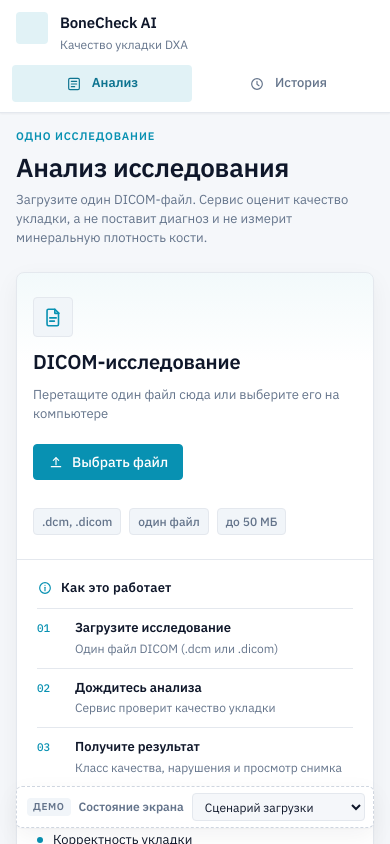
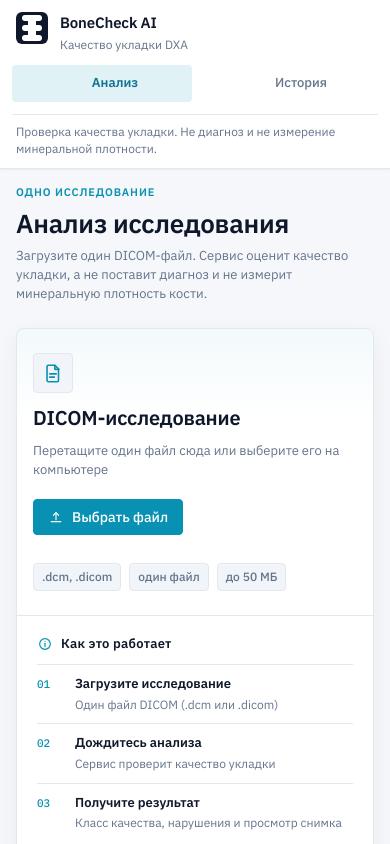
Before and after one commit to mister-kaka/bonecheck-ai, a React (Vite) app in the folder frontend/: page / in a window 390 px wide. Built offline with nearby package versions, Linux system fonts and the light colour scheme; some icons are missing.

Commit message:
Перенесла шапку и убрала черновой переключатель экранов

```diff
--- a/frontend/src/App.tsx
+++ b/frontend/src/App.tsx
@@ -1,5 +1,5 @@
 import { Routes, Route, Navigate } from "react-router-dom";
-import { AppHeader } from "./components/AppHeader";
+import { AppHeader } from "./components/layout/AppHeader";
 import Home from "./pages/Home/Home";
 import { HistoryPage } from "./pages/HistoryPage/HistoryPage";
 import { StudyPage } from "./pages/StudyPage/StudyPage";
--- a/frontend/src/styles/AppHeader.module.css
+++ b/frontend/src/components/layout/AppHeader.module.css
@@ -18,21 +18,32 @@
   display: flex;
   align-items: flex-start;
   gap: 12px;
-  padding: 0 8px;
+  padding: 6px 8px;
   min-width: 0;
+  border-radius: var(--radius-sm);
+  color: inherit;
+  text-decoration: none;
+  cursor: pointer;
 }
 
-.brand > div {
+.brand:hover {
+  background: var(--color-bg-soft);
+}
+
+.brand:focus-visible {
+  outline: 2px solid var(--color-accent);
+  outline-offset: 2px;
+}
+
+.brandText {
   min-width: 0;
 }
 
 .mark {
-  display: inline-flex;
+  display: block;
   width: 32px;
   height: 32px;
   flex-shrink: 0;
-  background: var(--color-info-bg);
-  border-radius: var(--radius-sm);
 }
 
 .title {
@@ -50,7 +61,6 @@
   font-size: var(--fs-tiny);
   font-weight: 400;
   color: var(--color-text-secondary);
-  white-space: nowrap;
 }
 
 .nav {
@@ -132,12 +142,7 @@
   }
 
   .note {
-    display: none;
+    margin-top: 0;
+    padding: 8px 4px 0;
   }
 }
-
-@media (max-width: 375px) {
-  .product {
-    display: none;
-  }
-}
--- a/frontend/src/components/AppHeader.tsx
+++ b/frontend/src/components/layout/AppHeader.tsx
@@ -1,17 +1,17 @@
 import { NavLink } from "react-router-dom";
-import { Icon } from "./Icon";
-import styles from "../styles/AppHeader.module.css";
+import { Icon } from "../ui/Icon";
+import styles from "./AppHeader.module.css";
 
 export function AppHeader() {
   return (
     <header className={styles.header}>
-      <div className={styles.brand}>
-        <span className={styles.mark} aria-hidden="true" />
-        <div>
+      <NavLink to="/" className={styles.brand} aria-label="BoneCheck AI, на главную">
+        <img className={styles.mark} src="/favicon.svg" alt="" width={32} height={32} />
+        <span className={styles.brandText}>
           <span className={styles.title}>BoneCheck AI</span>
           <span className={styles.product}>Качество укладки DXA</span>
-        </div>
-      </div>
+        </span>
+      </NavLink>
 
       <nav className={styles.nav} aria-label="Разделы">
         <NavLink
@@ -40,7 +40,7 @@
       </nav>
 
       <p className={styles.note}>
-        Поддержка оценки укладки. Не диагноз и не измерение минеральной плотности.
+        Проверка качества укладки. Не диагноз и не измерение минеральной плотности.
       </p>
     </header>
   );
--- a/frontend/src/dev/DevStateSwitcher.module.css
+++ /dev/null
@@ -1,66 +0,0 @@
-.switcher {
-  position: fixed;
-  right: 16px;
-  bottom: 16px;
-  z-index: 30;
-  display: flex;
-  align-items: center;
-  gap: 8px;
-  max-width: min(420px, calc(100vw - 32px));
-  padding: 6px 8px 6px 10px;
-  border: 1px dashed var(--color-border-strong);
-  border-radius: var(--radius-md);
-  background: var(--color-bg-surface);
-  box-shadow: var(--shadow-md);
-}
-
-.mark {
-  flex-shrink: 0;
-  padding: 2px 6px;
-  border-radius: var(--radius-sm);
-  background: var(--color-bg-soft);
-  color: var(--color-text-secondary);
-  font-size: 10px;
-  font-weight: 700;
-  letter-spacing: 0.06em;
-  text-transform: uppercase;
-}
-
-.label {
-  display: flex;
-  align-items: center;
-  gap: 8px;
-  min-width: 0;
-  color: var(--color-text-secondary);
-  font-size: var(--fs-tiny);
-  font-weight: 600;
-}
-
-.select {
-  min-width: 0;
-  max-width: 220px;
-  height: 28px;
-  padding: 0 8px;
-  border: 1px solid var(--color-border);
-  border-radius: var(--radius-sm);
-  background: var(--color-bg-app);
-  color: var(--color-text-primary);
-  font-size: var(--fs-tiny);
-}
-
-@media (max-width: 768px) {
-  .switcher {
-    left: 16px;
-    right: 16px;
-    max-width: none;
-  }
-
-  .label {
-    flex: 1;
-  }
-
-  .select {
-    flex: 1;
-    max-width: none;
-  }
-}
--- a/frontend/src/dev/DevStateSwitcher.tsx
+++ /dev/null
@@ -1,47 +0,0 @@
-import type { DemoMode } from "./homePreview";
-import styles from "./DevStateSwitcher.module.css";
-
-const OPTIONS: Array<{ id: DemoMode; label: string }> = [
-  { id: "live", label: "Сценарий загрузки" },
-  { id: "idle", label: "Пустой экран" },
-  { id: "selected", label: "Файл выбран" },
-  { id: "uploading", label: "Загрузка" },
-  { id: "validation-empty", label: "Ошибка: пустой файл" },
-  { id: "validation-type", label: "Ошибка: формат" },
-  { id: "validation-size", label: "Ошибка: размер" },
-  { id: "processing", label: "Анализ" },
-  { id: "result-ok", label: "Результат без нарушения" },
-  { id: "result-violation", label: "Нарушение: позвоночник" },
-  { id: "result-hip", label: "Нарушение: бедро" },
-  { id: "result-no-prob", label: "Результат без вероятности" },
-  { id: "analysis-error", label: "Ошибка анализа" },
-];
-
-interface DevStateSwitcherProps {
-  value: DemoMode;
-  onChange: (mode: DemoMode) => void;
-}
-
-/** Временный переключатель состояний. Удалить src/dev, когда главная пойдёт в API. */
-export function DevStateSwitcher({ value, onChange }: DevStateSwitcherProps) {
-  return (
-    <aside className={styles.switcher} data-dev-state-switcher="true">
-      <span className={styles.mark}>Демо</span>
-      <label className={styles.label}>
-        Состояние экрана
-        <select
-          className={styles.select}
-          aria-label="Демонстрационное состояние, не часть продукта"
-          value={value}
-          onChange={(event) => onChange(event.target.value as DemoMode)}
-        >
-          {OPTIONS.map((option) => (
-            <option key={option.id} value={option.id}>
-              {option.label}
-            </option>
-          ))}
-        </select>
-      </label>
-    </aside>
-  );
-}
--- a/frontend/src/dev/homePreview.ts
+++ /dev/null
@@ -1,75 +0,0 @@
-import type { HomeView } from "../pages/Home/useStudyFlow";
-import {
-  ANALYSIS_ERROR_MESSAGE,
-  FILE_EMPTY_MESSAGE,
-  FILE_TOO_LARGE_MESSAGE,
-  FILE_TYPE_MESSAGE,
-} from "../api/fileRules";
-import {
-  MOCK_RESULT_HIP_OK,
-  MOCK_RESULT_HIP_VIOLATION,
-  MOCK_RESULT_OK,
-  MOCK_RESULT_SPINE_VIOLATION,
-} from "../mocks/result";
-
-export type DemoMode =
-  | "live"
-  | "idle"
-  | "selected"
-  | "uploading"
-  | "validation-empty"
-  | "validation-type"
-  | "validation-size"
-  | "processing"
-  | "result-ok"
-  | "result-violation"
-  | "result-hip"
-  | "result-no-prob"
-  | "analysis-error";
-
-const DEMO_NOTICE = "Демонстрационное состояние. Запрос к серверу не отправлялся.";
-
-const SAMPLE = {
-  fileName: "spine-01.dcm",
-  sizeLabel: "1.2 МБ",
-  format: "DICOM",
-};
-
-export function previewHome(mode: Exclude<DemoMode, "live">): HomeView {
-  switch (mode) {
-    case "idle":
-      return { kind: "idle" };
-    case "selected":
-      return { kind: "selected", ...SAMPLE };
-    case "uploading":
-      return { kind: "uploading", ...SAMPLE, progress: 46 };
-    case "validation-empty":
-      return { kind: "file-error", message: FILE_EMPTY_MESSAGE };
-    case "validation-type":
-      return { kind: "file-error", message: FILE_TYPE_MESSAGE };
-    case "validation-size":
-      return { kind: "file-error", message: FILE_TOO_LARGE_MESSAGE };
-    case "processing":
-      return { kind: "processing", fileName: SAMPLE.fileName, progress: 62 };
-    case "result-ok":
-      return { kind: "result", file: null, result: MOCK_RESULT_OK, notice: DEMO_NOTICE };
-    case "result-violation":
-      return {
-        kind: "result",
-        file: null,
-        result: MOCK_RESULT_SPINE_VIOLATION,
-        notice: DEMO_NOTICE,
-      };
-    case "result-hip":
-      return {
-        kind: "result",
-        file: null,
-        result: MOCK_RESULT_HIP_VIOLATION,
-        notice: DEMO_NOTICE,
-      };
-    case "result-no-prob":
-      return { kind: "result", file: null, result: MOCK_RESULT_HIP_OK, notice: DEMO_NOTICE };
-    case "analysis-error":
-      return { kind: "analysis-error", message: ANALYSIS_ERROR_MESSAGE };
-  }
-}
```
Also changed, not shown: frontend/src/components/layout/PageIntro.module.css (added, +35 -0 lines), frontend/src/components/layout/PageIntro.tsx (added, +17 -0 lines).
